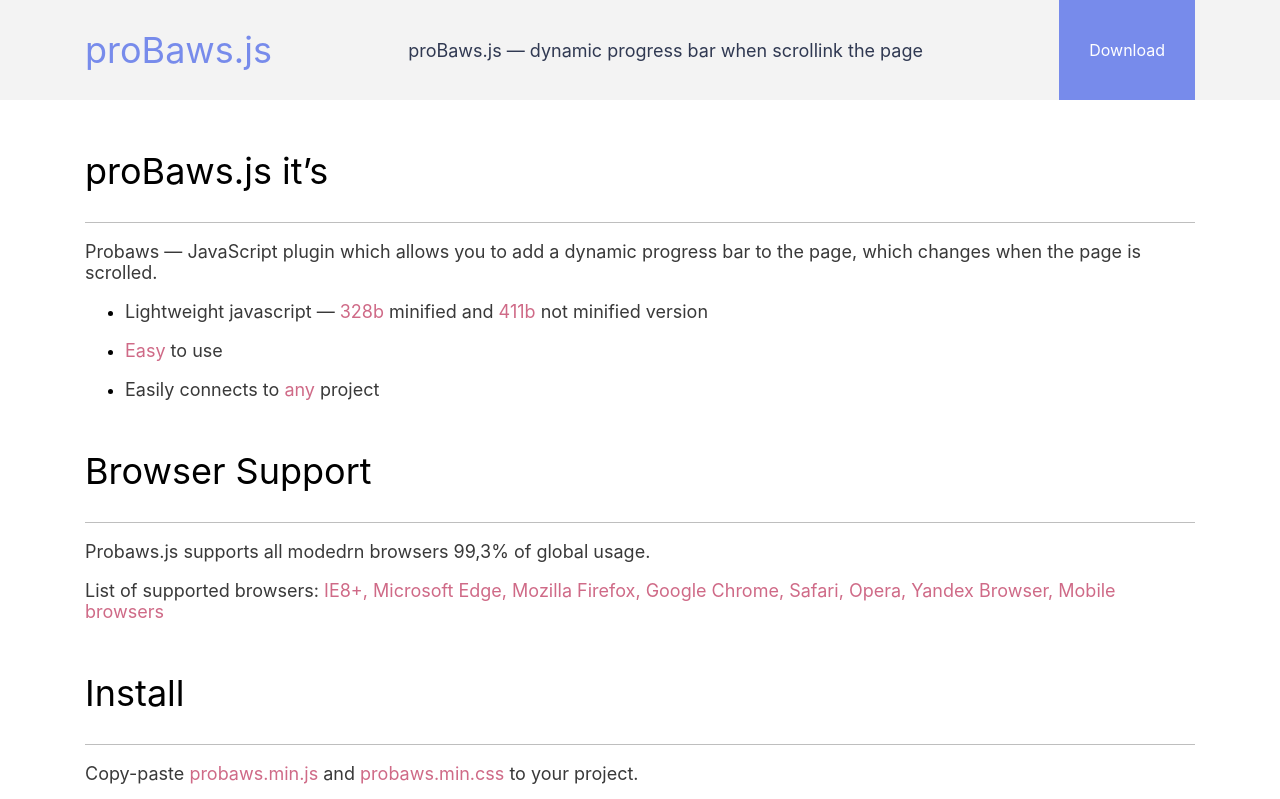
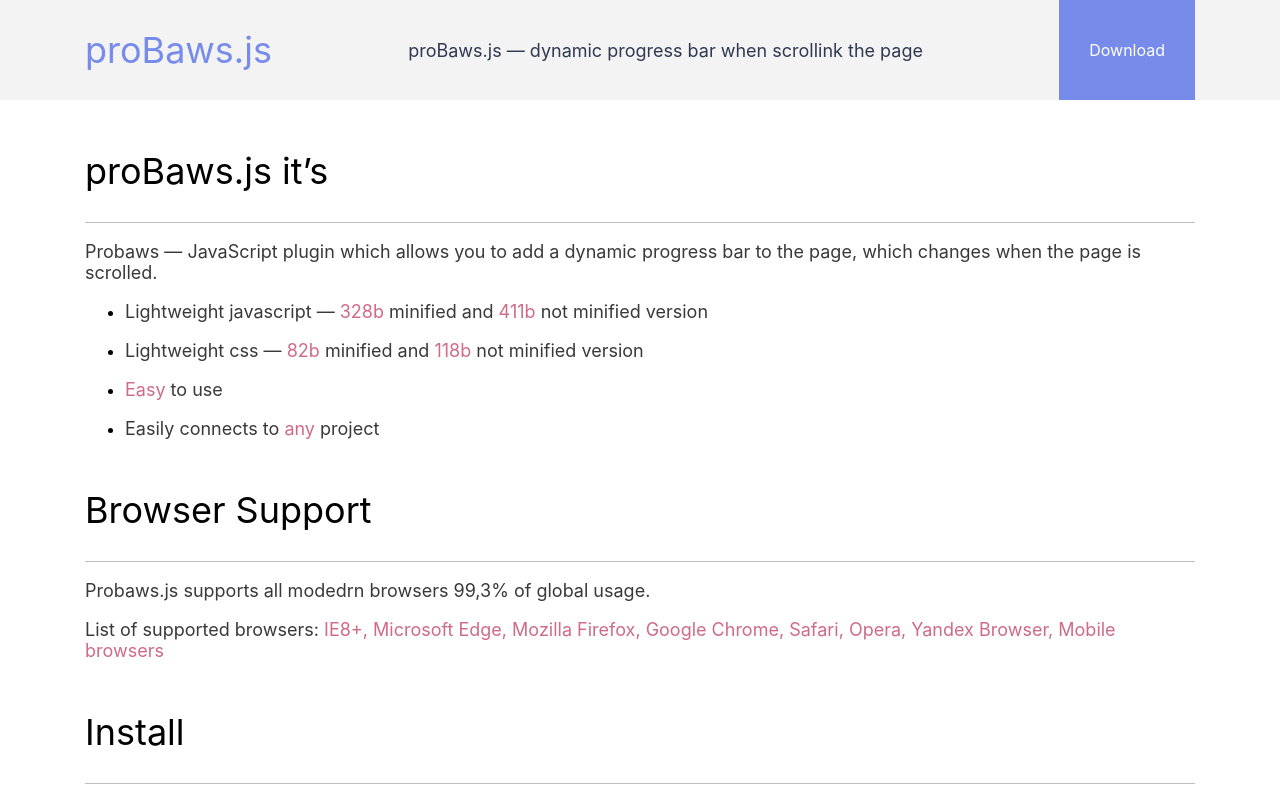
Before and after one commit to ivannikovaleksej10/proBaws.js, a plain HTML site: page docs/index.html in a window 1280 px wide. Shown: the top 799 px of the page. Drawn offline with Linux system fonts and the light colour scheme.

Commit message:
Update index.html

```diff
--- a/docs/index.html
+++ b/docs/index.html
@@ -34,6 +34,9 @@
     <ul class="section__list">
       <li class="list__item">
         <p class="list__text">Lightweight javascript — <span class="pink">328b</span> minified and <span class="pink">411b</span> not minified version</p>
+      </li>
+      <li class="list__item">
+        <p class="list__text">Lightweight css — <span class="pink">82b</span> minified and <span class="pink">118b</span> not minified version</p>
       </li>
       <li class="list__item">
         <p class="list__text"><span class="pink">Easy</span> to use</p>
```
